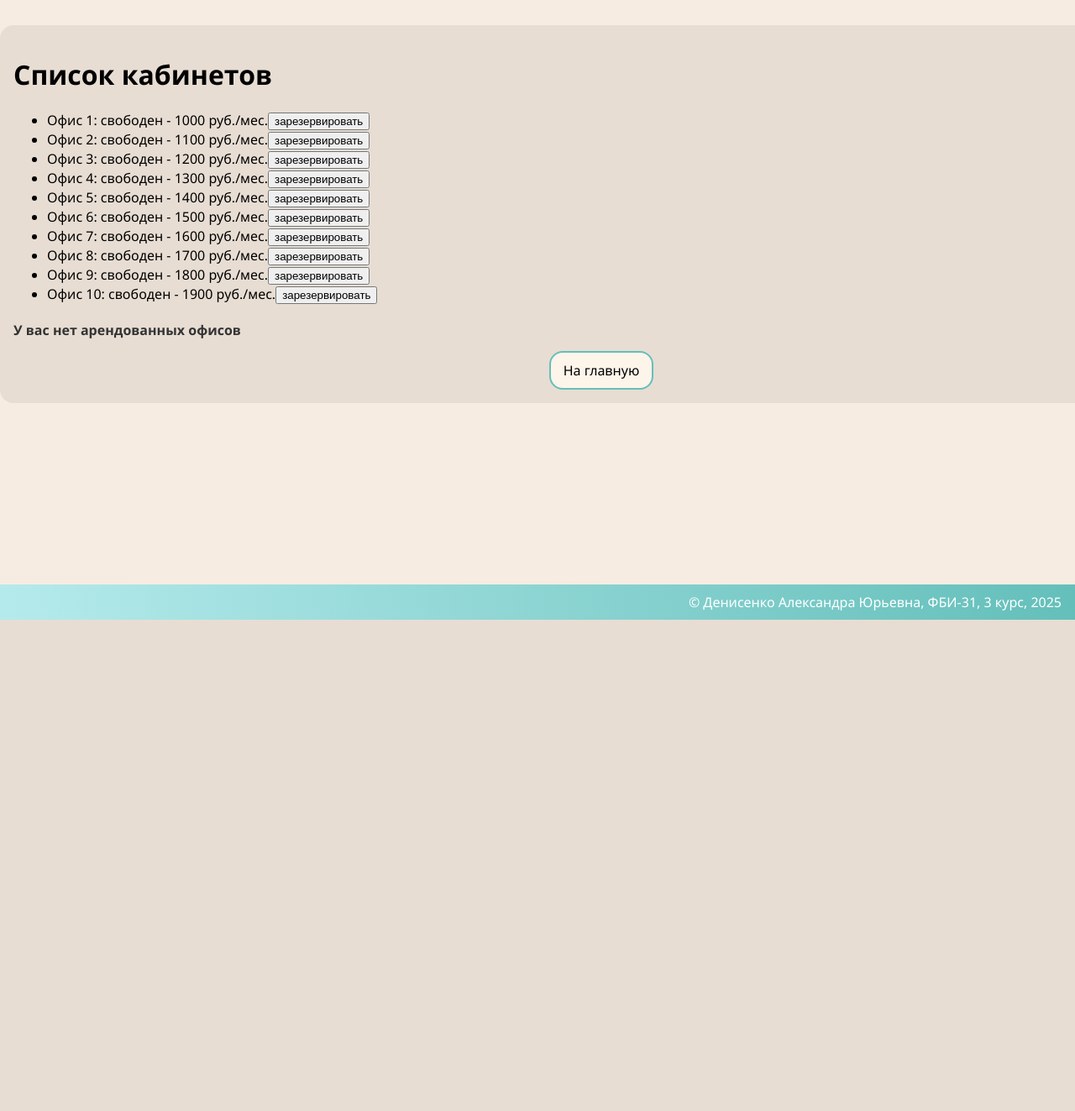
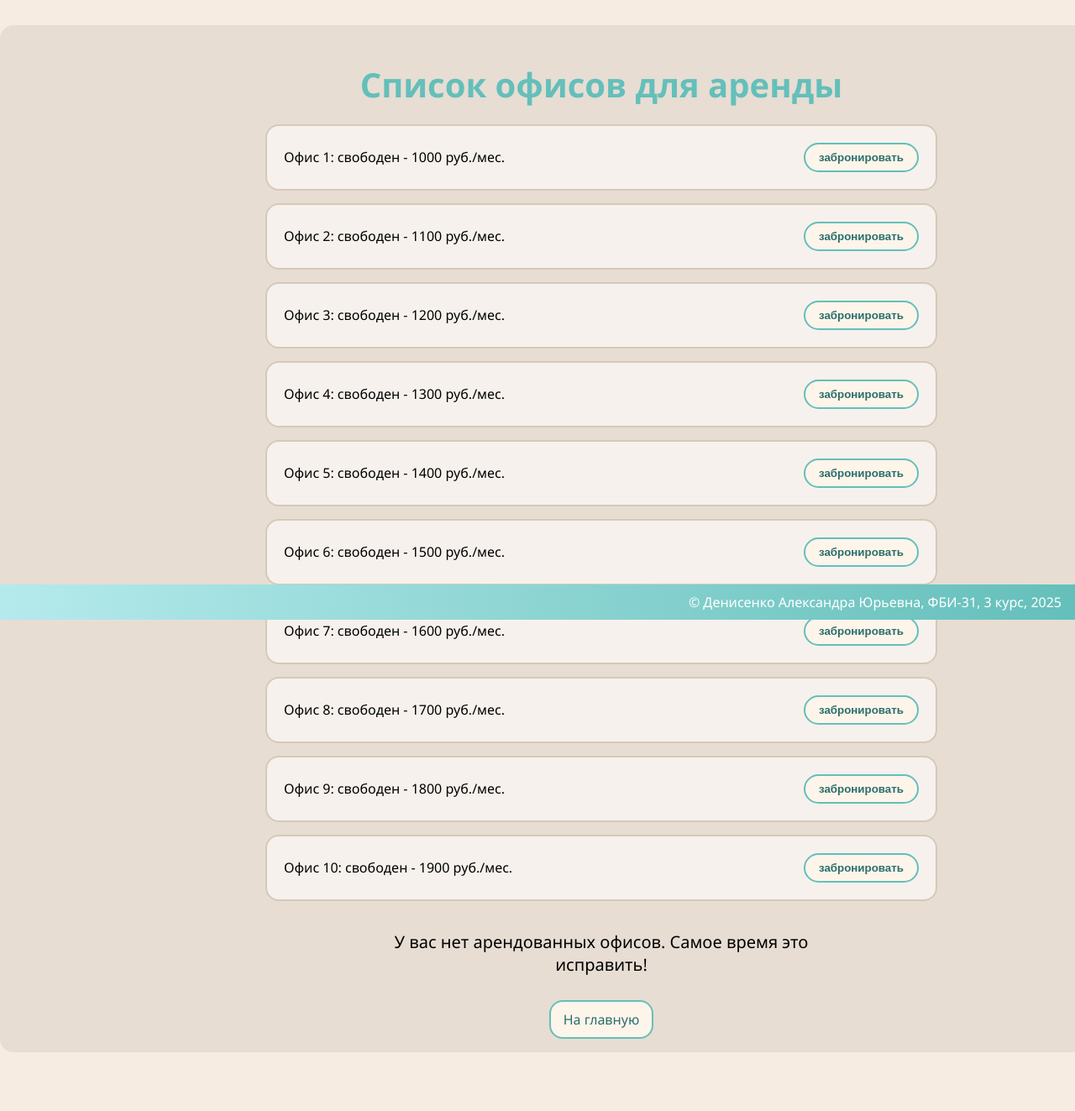
Before and after one commit to nesssai/web-back-labs, a Flask app: page /lab6/ in a window 1280 px wide; the page is wider, and only the part inside the window is pictured. Shown: the part 62-1385 px from the top of that part at 84% size. Before the commit the page ends 800 px from the top of that part, so only its background shows below. Run offline with Flask 3, Linux system fonts and the light colour scheme.

Commit message:
Стили

```diff
--- a/templates/base.html
+++ b/templates/base.html
@@ -30,10 +30,10 @@
             border-radius: 16px;
             border: 2px solid #64bfba;
             background-color: #fdf4ea;
-            color: black;
+            color: #2a6f6b;
             text-decoration: none;
             cursor: pointer;
-            transition: background-color 0.3s;
+            transition: all 0.3s;
         }
 
         .button-link:hover {
@@ -41,6 +41,7 @@
             background-color: #64bfba;
             border-color: #64bfba;
             text-decoration: none;
+            transform: scale(1.05);
         }
     </style>
     {% block script %}{% endblock%}
--- a/templates/lab6/lab6.html
+++ b/templates/lab6/lab6.html
@@ -46,7 +46,7 @@
                     li.innerText = `Офис ${office.number}: свободен - ${office.price} руб./мес.`;
 
                     const bookingButton = document.createElement('button');
-                    bookingButton.innerText = 'зарезервировать';
+                    bookingButton.innerText = 'забронировать';
                     bookingButton.onclick = function() {booking(office.number)};
                     li.appendChild(bookingButton);
                 }
@@ -59,7 +59,7 @@
                 totalCostElem.innerText = `Общая стоимость вашей аренды: ${totalCost} руб./мес.`;
             }
             else {
-                totalCostElem.innerText = 'У вас нет арендованных офисов';
+                totalCostElem.innerText = 'У вас нет арендованных офисов. Самое время это исправить!';
             }
         });
     }
@@ -148,12 +148,73 @@
         getOfficeList();
     });
 </script>
+
+<style>
+    h1 {
+        color: #64bfba;
+        font-size: 40px;
+        margin-bottom: 20px;
+        text-align: center;
+    }
+
+    #office-list {
+        list-style: none;
+        padding: 0;
+        display: grid;
+        gap: 15px;
+        max-width: 800px;
+        margin: 0 auto;
+    }
+
+    #office-list li {
+        background: #f6f1ec;
+        padding: 20px;
+        border-radius: 16px;
+        border: 2px solid #d6c9b8;
+        display: flex;
+        justify-content: space-between;
+        align-items: center;
+        transition: all 0.3s;
+    }
+
+    #office-list li:hover {
+        transform: translateY(-2px);
+        box-shadow: 0 4px 8px rgba(0,0,0,0.1);
+        border-color: #64bfba;
+    }
+
+    #office-list button {
+        padding: 8px 16px;
+        border-radius: 20px;
+        border: 2px solid #64bfba;
+        background-color: #fdf4ea;
+        color: #2a6f6b;
+        cursor: pointer;
+        font-weight: 600;
+        transition: all 0.3s;
+        margin-left: 15px;
+    }
+
+    #office-list button:hover {
+        background-color: #64bfba;
+        color: white;
+        transform: scale(1.05);
+    }
+
+    #total-cost {
+        text-align: center;
+        padding: 15px;
+        max-width: 600px;
+        margin: 20px auto 0;
+        font-size: 20px;
+    }
+</style>
 {% endblock %}
 
 {% block main %}
 
-    <h1>Список кабинетов</h1>
+    <h1>Список офисов для аренды</h1>
     <ul id="office-list"></ul>
-    <div id="total-cost" style="margin-top: 20px; font-weight: bold; color: #333;"></div>
+    <div id="total-cost"></div>
 
 {% endblock %}
```
